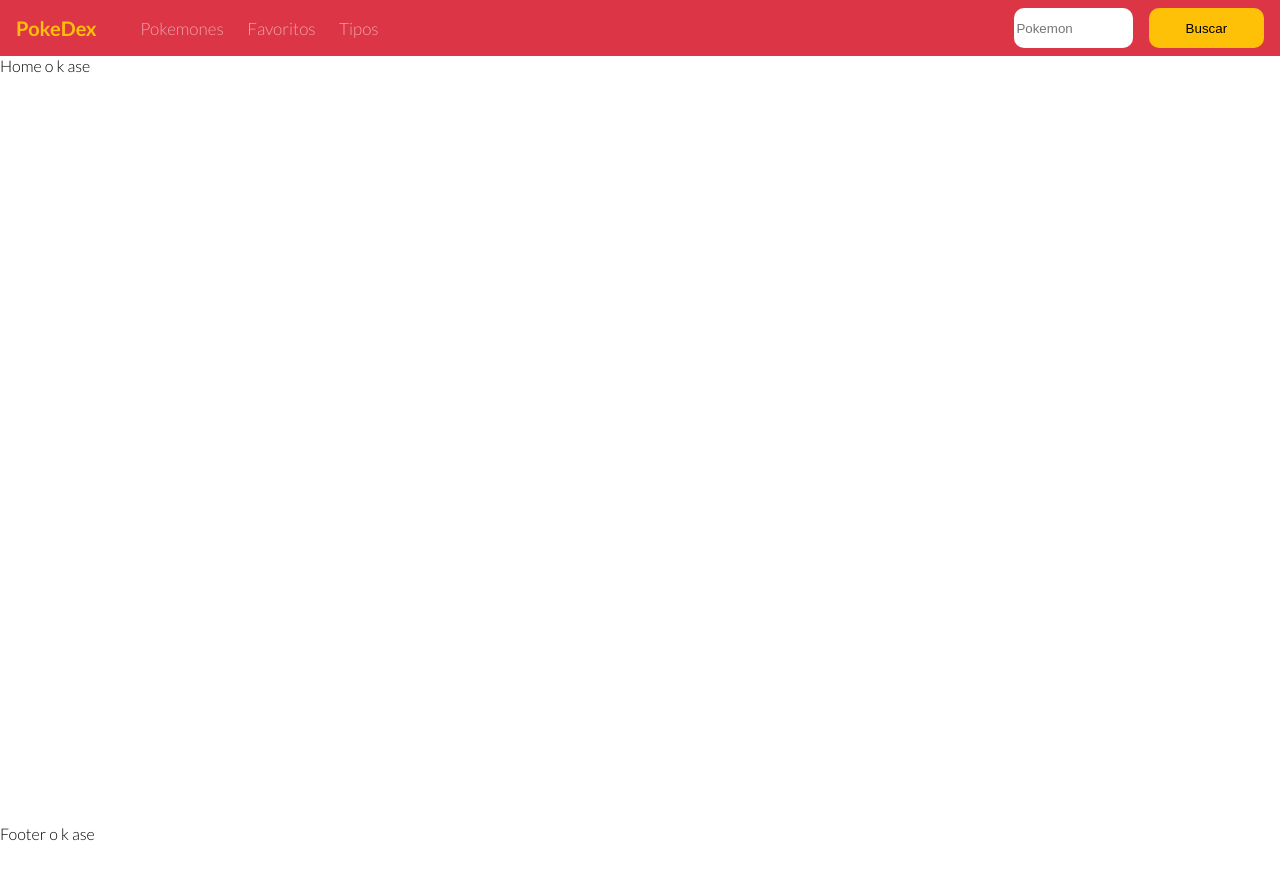
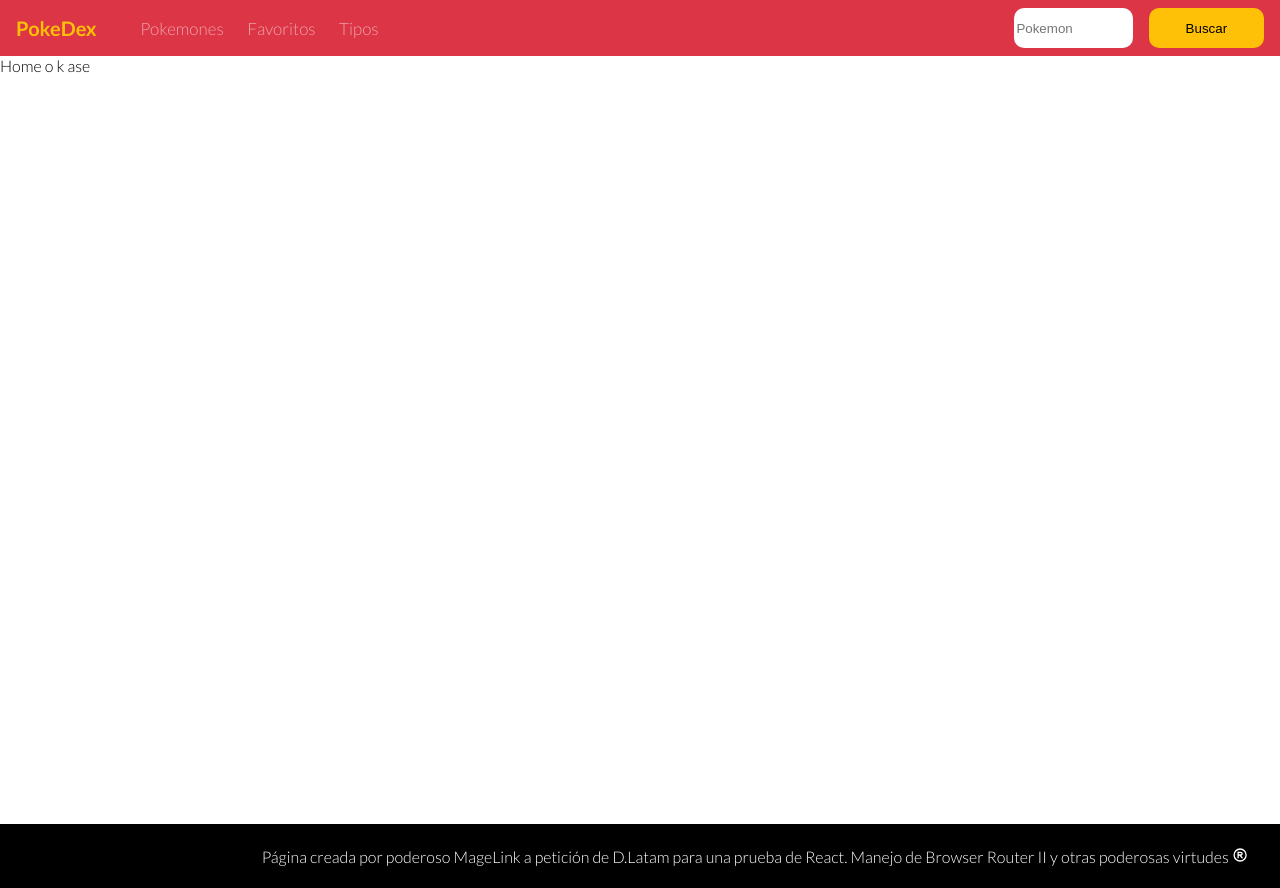
Before and after one commit to MageLnk/Desafio-Router-II-Pokeapi, a React (Create React App) app: page / in a window 1280 px wide. Built offline with nearby package versions, Linux system fonts and the light colour scheme; the HTML template or start-up script is replaced by a standard one.

Commit message:
Footer ready, at least for now

```diff
--- a/package.json
+++ b/package.json
@@ -8,6 +8,7 @@
     "@testing-library/user-event": "^13.5.0",
     "react": "^18.2.0",
     "react-dom": "^18.2.0",
+    "react-icons": "^4.4.0",
     "react-router-dom": "^6.4.1",
     "react-scripts": "5.0.1",
     "web-vitals": "^2.1.4"
--- a/src/Components/Footer/index.jsx
+++ b/src/Components/Footer/index.jsx
@@ -1,5 +1,15 @@
+// Icons
+import { BiRegistered } from "react-icons/bi";
+// App
 const Footer = () => {
-  return <div className="footer-container">Footer o k ase</div>;
+  return (
+    <div className="footer-container">
+      <span>
+        Página creada por poderoso MageLink a petición de D.Latam para una prueba de React. Manejo
+        de Browser Router II y otras poderosas virtudes <BiRegistered />
+      </span>
+    </div>
+  );
 };
 
 export default Footer;
--- a/src/index.css
+++ b/src/index.css
@@ -66,6 +66,12 @@ a:active {
 
 .footer-container {
   grid-area: footer;
+  background-color: black;
+  color: white;
+  display: flex;
+  align-items: center;
+  justify-content: flex-end;
+  padding: 0 2rem 0 0;
 }
 
 .app-container {
```
Also changed, not shown: 1 other file (tests, documents, lock files or other folders).
